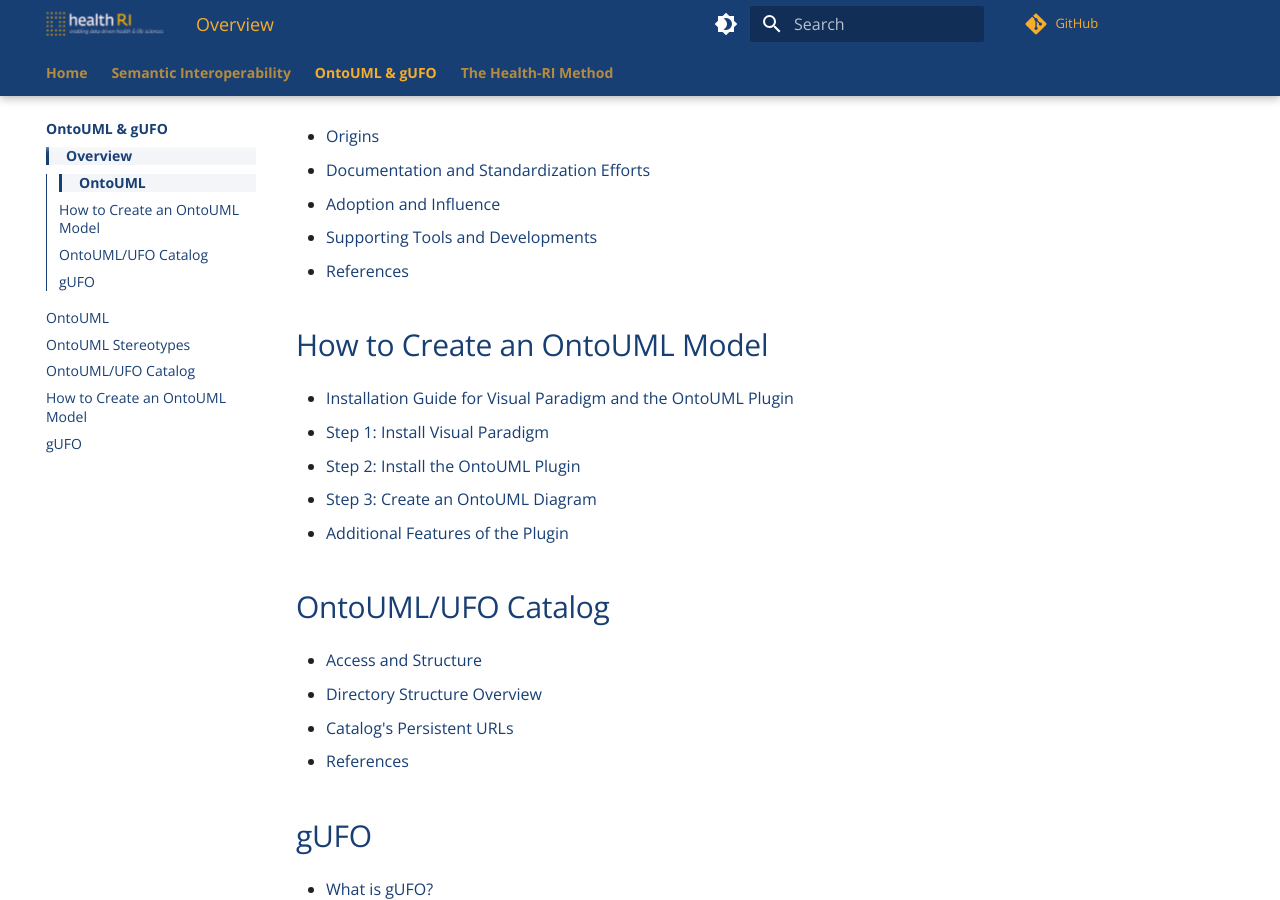
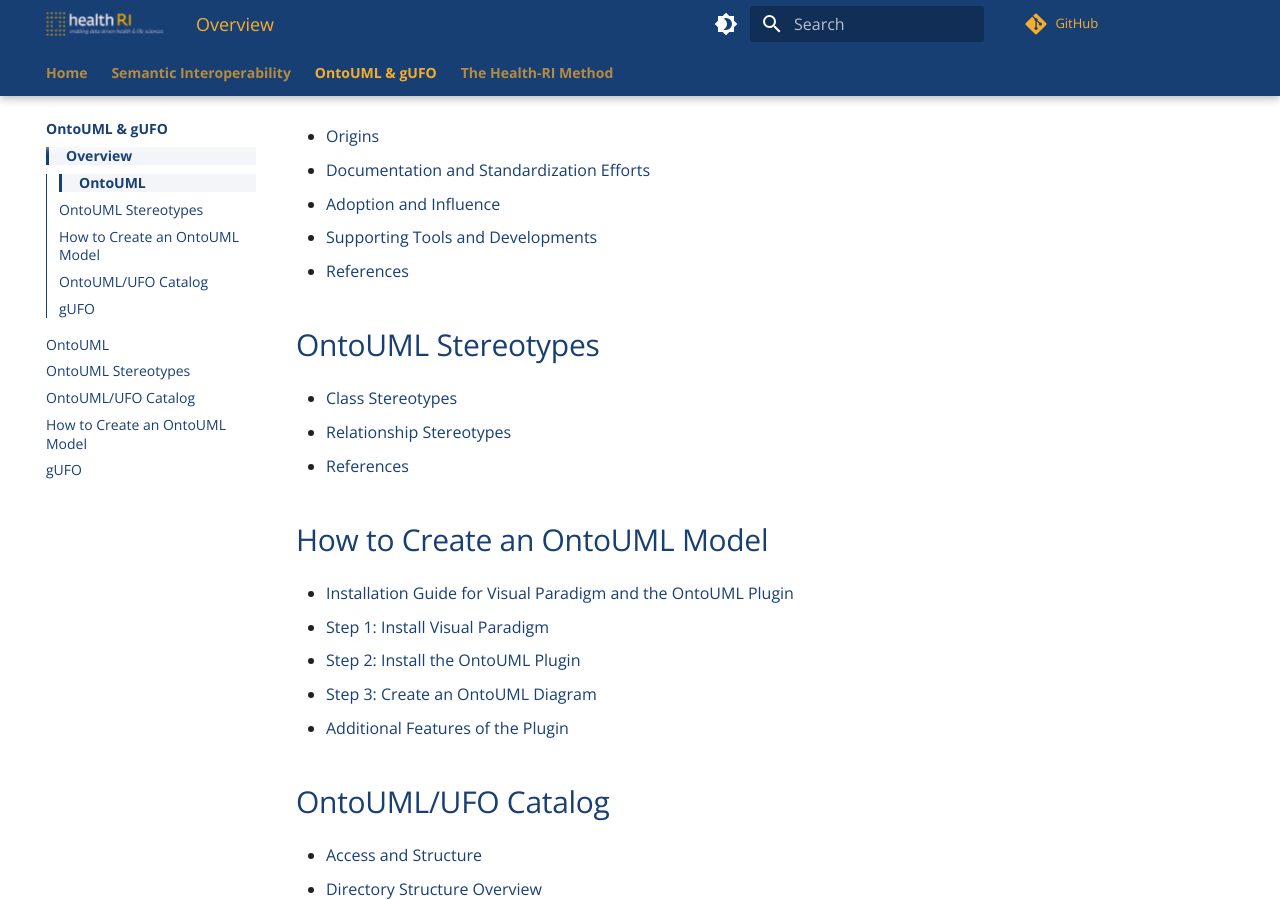
Before and after one commit to Health-RI/semantic-interoperability, an MkDocs documentation site: the page built from docs/ontouml-gufo/index.md, in a window 1280 px wide and 900 px high, scrolled down 341 px. Built offline with MkDocs 1.6.1 and Material for MkDocs 9.7.7, drawn with Linux system fonts in a browser that asks for light colours; comment, search, counter and statistics services are not loaded.

Commit message:
feat(docs): add OntoUML Stereotypes section and links to overview page
Included a dedicated "OntoUML Stereotypes" section in the OntoUML & gUFO overview, with direct links to class and relationship stereotypes and references, improving navigation and discoverability.

```diff
--- a/docs/ontouml-gufo/index.md
+++ b/docs/ontouml-gufo/index.md
@@ -9,6 +9,12 @@ This section introduces OntoUML, an ontologically well-founded conceptual modeli
 - [Adoption and Influence](ontouml.md#adoption-and-influence)
 - [Supporting Tools and Developments](ontouml.md#supporting-tools-and-developments)
 - [References](ontouml.md#references)
+
+## [OntoUML Stereotypes](ontouml-stereotypes.md)
+
+- [Class Stereotypes](ontouml-stereotypes.md#class-stereotypes)
+- [Relationship Stereotypes](ontouml-stereotypes.md#relationship-stereotypes)
+- [References](ontouml-stereotypes.md#references)
 
 ## [How to Create an OntoUML Model](how-to-create-ontouml-model.md#)
 
```
